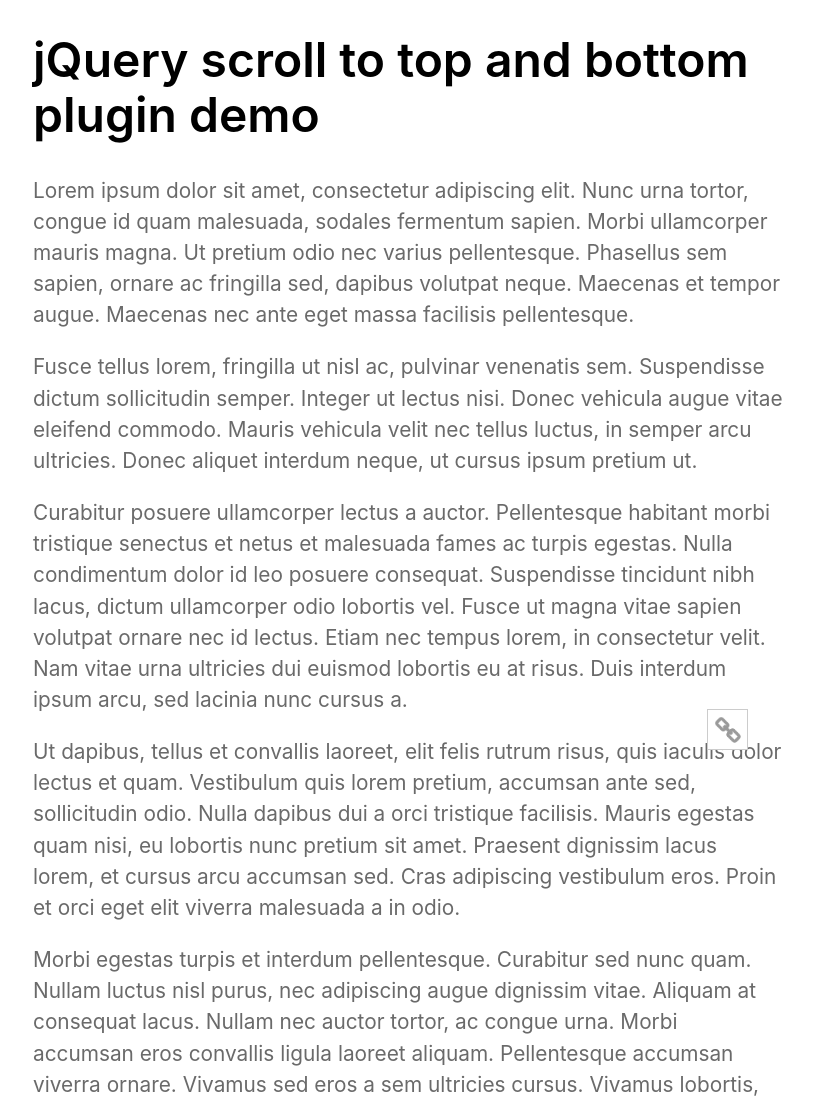
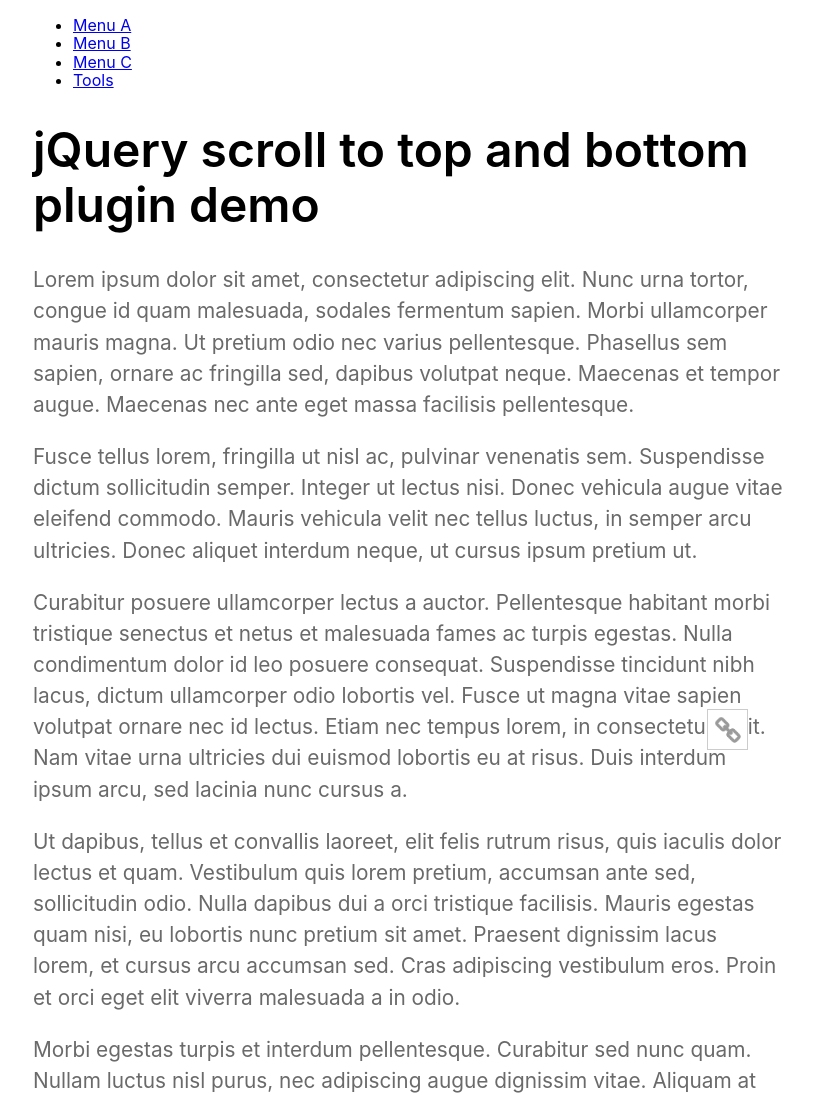
Before and after one commit to KazukiYunoue/jquery_sample, a plain HTML site: page index.html in a window 1280 px wide. Shown: the top 1100 px of the page, without its empty margins (232-1045 px from the left). Drawn offline with Linux system fonts and the light colour scheme.

Commit message:
just added nav and ul

```diff
--- a/index.html
+++ b/index.html
@@ -12,6 +12,14 @@
 <body>
   <div class="container">
     <header>
+      <nav>
+        <ul>
+          <li><a href="#">Menu A</a></li>
+          <li><a href="#">Menu B</a></li>
+          <li><a href="#">Menu C</a></li>
+          <li><a href="#">Tools</a></li>
+        </ul>
+      </nav>
       <h1 class="text-header1">jQuery scroll to top and bottom plugin demo</h1>
     </header>
     <main class="text-dark text-content">
```
